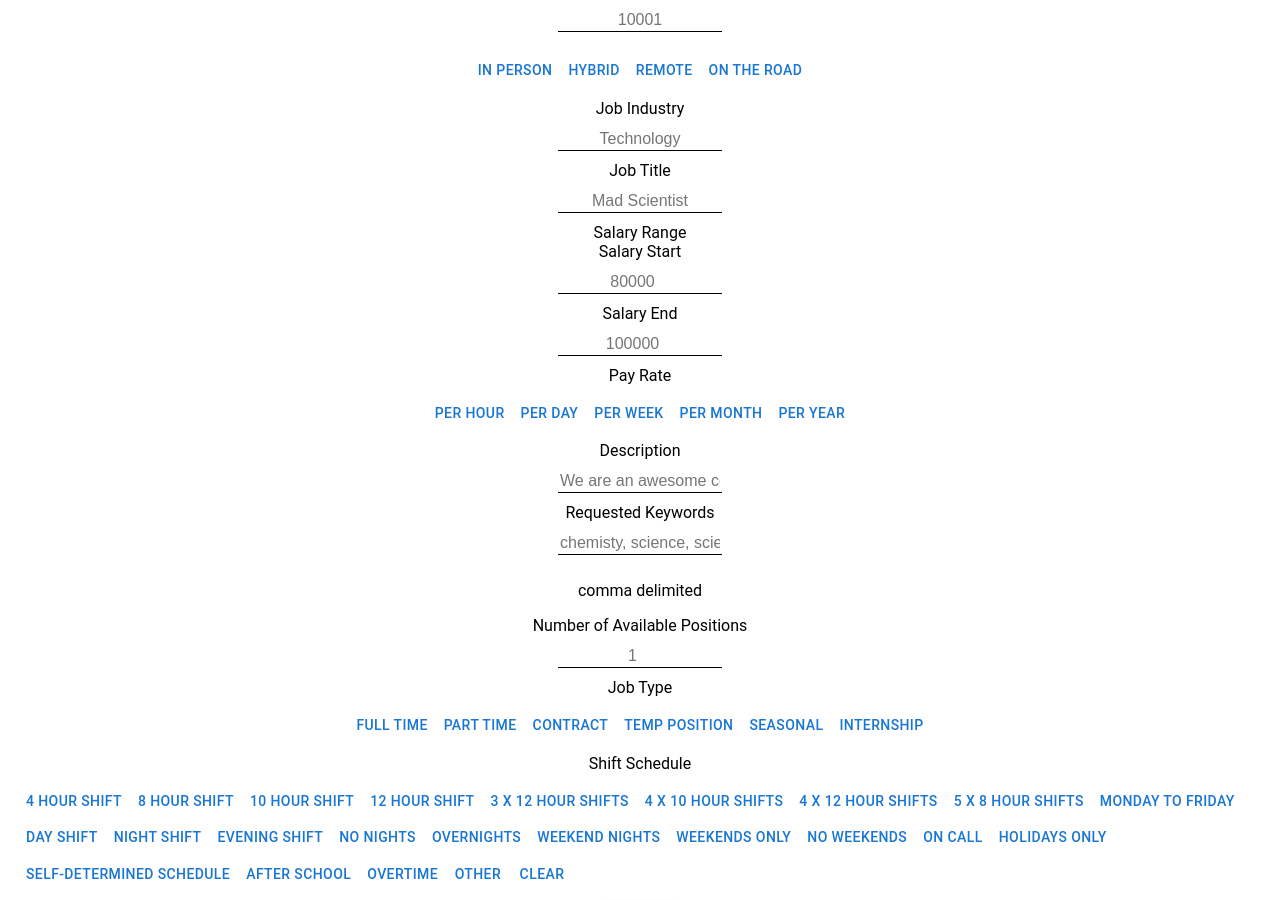
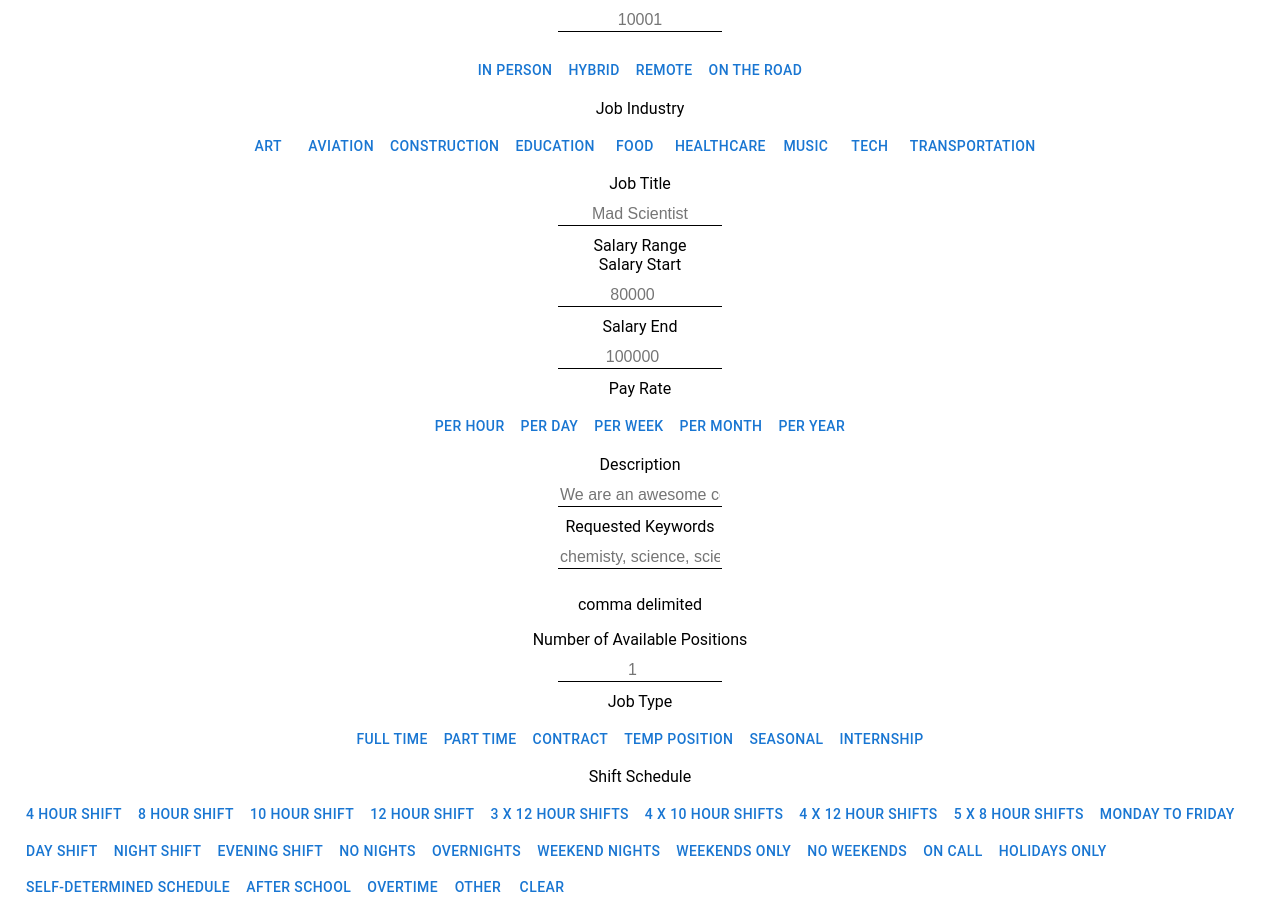
Before and after one commit to xuxiaqing2011/GreenHorn, a React app: page /recruiter/postAJob in a window 1280 px wide. Shown: the part 1447-2347 px from the top of the page. Built offline with nearby package versions, Linux system fonts and the light colour scheme; no server answers; the HTML template or start-up script is replaced by a standard one.

Commit message:
updates Job Industry options to match options in filters and database

```diff
--- a/client/src/components/PostJob/PostJob.jsx
+++ b/client/src/components/PostJob/PostJob.jsx
@@ -131,13 +131,17 @@ export default function PostJob() {
   const renderIndustry = () => {
     return (
       <Label>Job Industry
-        <Input
-          type='text'
-          placeholder='Technology'
-          name='industry'
-          onChange={handleChange}
-          >
-        </Input>
+        <ButtonGroup>
+          <Button value='Art' name='industry' onClick={handleClick}>Art</Button>
+          <Button value='Aviation' name='industry' onClick={handleClick}>Aviation</Button>
+          <Button value='Construction' name='industry' onClick={handleClick}>Construction</Button>
+          <Button value='Education' name='industry' onClick={handleClick}>Education</Button>
+          <Button value='Food' name='industry' onClick={handleClick}>Food</Button>
+          <Button value='Healthcare' name='industry' onClick={handleClick}>Healthcare</Button>
+          <Button value='Music' name='industry' onClick={handleClick}>Music</Button>
+          <Button value='Tech' name='industry' onClick={handleClick}>Tech</Button>
+          <Button value='Transportation' name='industry' onClick={handleClick}>Transportation</Button>
+        </ButtonGroup>
       </Label>
     )
   }
```
